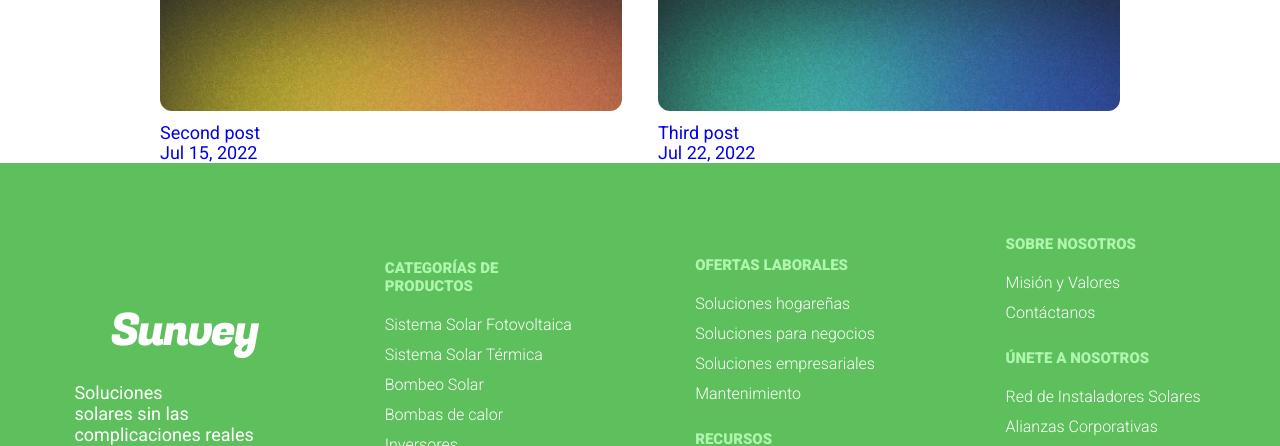
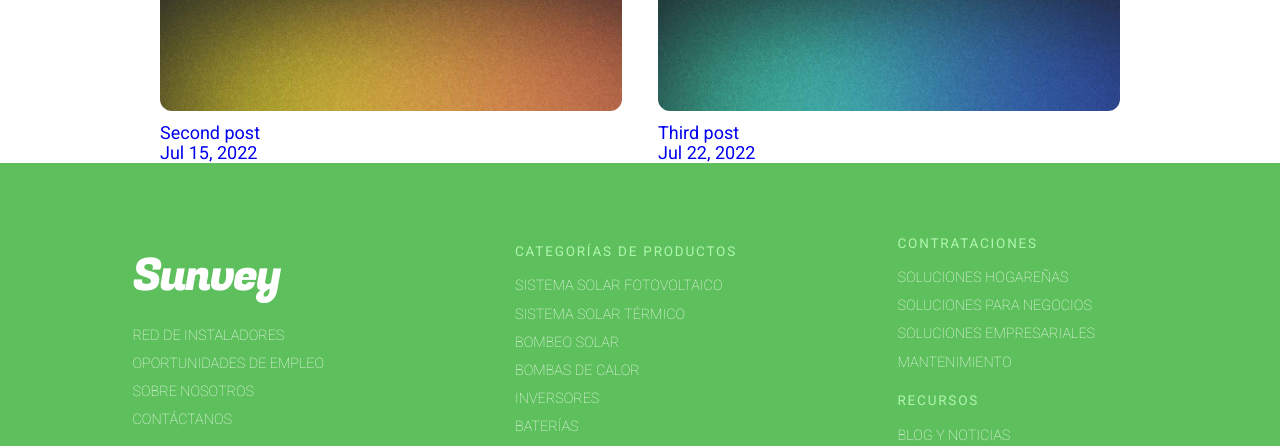
Before and after one commit to mtszd/renovar, an Astro site: page /blog in a window 1280 px wide. Shown: the part 1050-1496 px from the top of the page. Built offline with nearby package versions, Linux system fonts and the light colour scheme; Astro itself is replaced by a stand-in of ours.

Commit message:
correcion del footer

```diff
--- a/src/components/Logo.astro
+++ b/src/components/Logo.astro
@@ -11,7 +11,6 @@
     }
 
     span{
-      margin: 1rem 2rem;
       font-family: var(--font-display);
       letter-spacing: -0.125rem;
 
--- a/src/components/layout/footer/Footer.astro
+++ b/src/components/layout/footer/Footer.astro
@@ -6,16 +6,21 @@ import Rrss from '../../Rrss.svelte';
 
 <footer>
 <div class="footer-content">
-	<div class="footer-section">
+	<div class="footer-group">
 		<Logo />
-		<p>Soluciones solares sin las complicaciones reales</p>
+			<ul>
+				<li><a href="#">Red de Instaladores</a></li>
+				<li><a href="#">Oportunidades de Empleo</a></li>
+				<li><a href="#">Sobre nosotros</a></li>
+				<li><a href="#">Contáctanos</a></li>
+			</ul>
 		<Rrss />
 	</div>
-	<div class="footer-section">
+	<div class="footer-group">
 		<h6>CATEGORÍAS DE PRODUCTOS</h6>
 			<ul>
-				<li><a href="#">Sistema Solar Fotovoltaica</a></li>
-				<li><a href="#">Sistema Solar Térmica</a></li>
+				<li><a href="#">Sistema Solar Fotovoltaico</a></li>
+				<li><a href="#">Sistema Solar Térmico</a></li>
 				<li><a href="#">Bombeo Solar</a></li>
 				<li><a href="#">Bombas de calor</a></li>
 				<li><a href="#">Inversores</a></li>
@@ -24,14 +29,16 @@ import Rrss from '../../Rrss.svelte';
 			</ul>
 	</div>
 
-	<div class="footer-section">
-		<h6>OFERTAS LABORALES</h6>
+	<div class="footer-group">
+		<h6>Contrataciones</h6>
+		<div class="links">
 			<ul>
 				<li><a href="#">Soluciones hogareñas</a></li>
 				<li><a href="#">Soluciones para negocios</a></li>
 				<li><a href="#">Soluciones empresariales</a></li>
 				<li><a href="#">Mantenimiento</a></li>
 			</ul>
+		</div>
 		<h6>RECURSOS</h6>
 		<ul>
 			<li><a href="#">Blog y Noticias</a></li>
@@ -39,19 +46,6 @@ import Rrss from '../../Rrss.svelte';
 		</ul>
 	</div>
 
-	<div class="footer-section">
-		<h6>SOBRE NOSOTROS</h6>
-		<ul>
-			<li><a href="#">Misión y Valores</a></li>
-			<li><a href="#">Contáctanos</a></li>
-		</ul>
-		<h6>ÚNETE A NOSOTROS</h6>
-		<ul>
-			<li><a href="#">Red de Instaladores Solares</a></li>
-			<li><a href="#">Alianzas Corporativas</a></li>
-			<li><a href="#">Oportunidades de Empleo</a></li>
-		</ul>
-	</div>
 </div>
 	<div class="footer-bottom">
 		<p><a href="#">Sunvey</a> &copy;  {today.getFullYear()} Todos los derechos reservados. <a href="#">Condiciones de uso</a> y <a href="#">Política de privacidad</a></p>
@@ -60,6 +54,13 @@ import Rrss from '../../Rrss.svelte';
 
 
 <style>
+
+h6 {
+	text-transform: uppercase;
+	font-size: 0.75rem;
+	letter-spacing: 0.1rem;
+	color: var(--color-text-category);
+}
 
 footer {
 
@@ -74,44 +75,32 @@ footer {
 	justify-content: center;
 	align-items: center;
     flex-direction: column;
-    padding-top: 4rem;
+    padding: 4rem 2rem 6rem 2rem;
 	gap: 2rem;
 }
 
-.footer-section {
+.footer-group {
+	width: 156px;
 	display: flex;
-	width: 50vw;
     flex-direction: column;
-	justify-content: left;
-	align-items:start;
-    gap: 1rem;
+    gap: 0.8rem;
 }
 
-.footer-section:last-child {
-	margin-bottom: 4rem;
-}
-
-.footer-section h6 {
-	color: var(--color-text-category);
-	font-size:smaller;
-    font-weight:900;
-    text-transform: uppercase;
-}
-
-.footer-section ul {
+ul {
     list-style: none;
     padding: 0;
 }
 
-.footer-section ul li {
-    margin-bottom: 0.5rem;
+ul li {
+    margin-bottom: 0.4rem;
 }
 
-.footer-section ul li a {
+a {
+	text-transform: uppercase;
     color: var(--color-text-light);
     text-decoration: none;
-	font-size:medium;
-    font-weight:300;
+	font-size:0.8rem;
+    font-weight:100;
 }
 
 .footer-bottom {
@@ -125,6 +114,13 @@ footer {
 	color: var(--color-text-light);
 	font-weight:700;
 }
+@media (width > 377px) {
+
+	.footer-group {
+	width: 200px;
+	}
+}
+
 
 @media (width > 768px) {
 
@@ -134,9 +130,8 @@ footer {
         justify-content: space-evenly;
 		margin-bottom: 2rem;
     }
-    .footer-section {
-		width: 200px;
-
+	.footer-group {
+	width: 250px;
 	}
 }
 </style>
--- a/src/components/layout/header/BaseHead.astro
+++ b/src/components/layout/header/BaseHead.astro
@@ -26,7 +26,7 @@ const { title, description, image = '/blog-placeholder-1.jpg' } = Astro.props;
 <link href="https://fonts.googleapis.com/css2?family=Fugaz+One&display=swap" rel="stylesheet">
 <link href="https://fonts.googleapis.com/css2?family=Fugaz+One&display=swap" rel="stylesheet">
 <link href="https://fonts.googleapis.com/css2?family=Roboto+Slab:wght@100..900&display=swap" rel="stylesheet">
-<link href="https://fonts.googleapis.com/css2?family=Roboto:wght@100..900&display=swap" rel="stylesheet">
+<link href="https://fonts.googleapis.com/css2?family=Roboto:ital,wght@0,100;0,300;0,400;0,500;0,700;0,900;1,100;1,300;1,400;1,500;1,700;1,900&display=swap" rel="stylesheet">
 
 
 <!-- Canonical URL -->
--- a/src/components/pages/index/ParallaxSection.astro
+++ b/src/components/pages/index/ParallaxSection.astro
@@ -6,7 +6,7 @@
 
     <div class="wrapper">
 
-        <div class="parallax-content">
+        <div class="appear parallax-content">
 
             <h1 class="parallax-title">SOLUCIONES DE ENERGÍA LIMPIA PARA TODOS</h1>
             <p class="parallax-subtitle">Investigue, compare y compre con ayuda de expertos a lo largo del camino.</p>
```
Also changed, not shown: src/styles/global.css (+26 -0 lines). Lines whose indentation alone changed are shown as unchanged.
